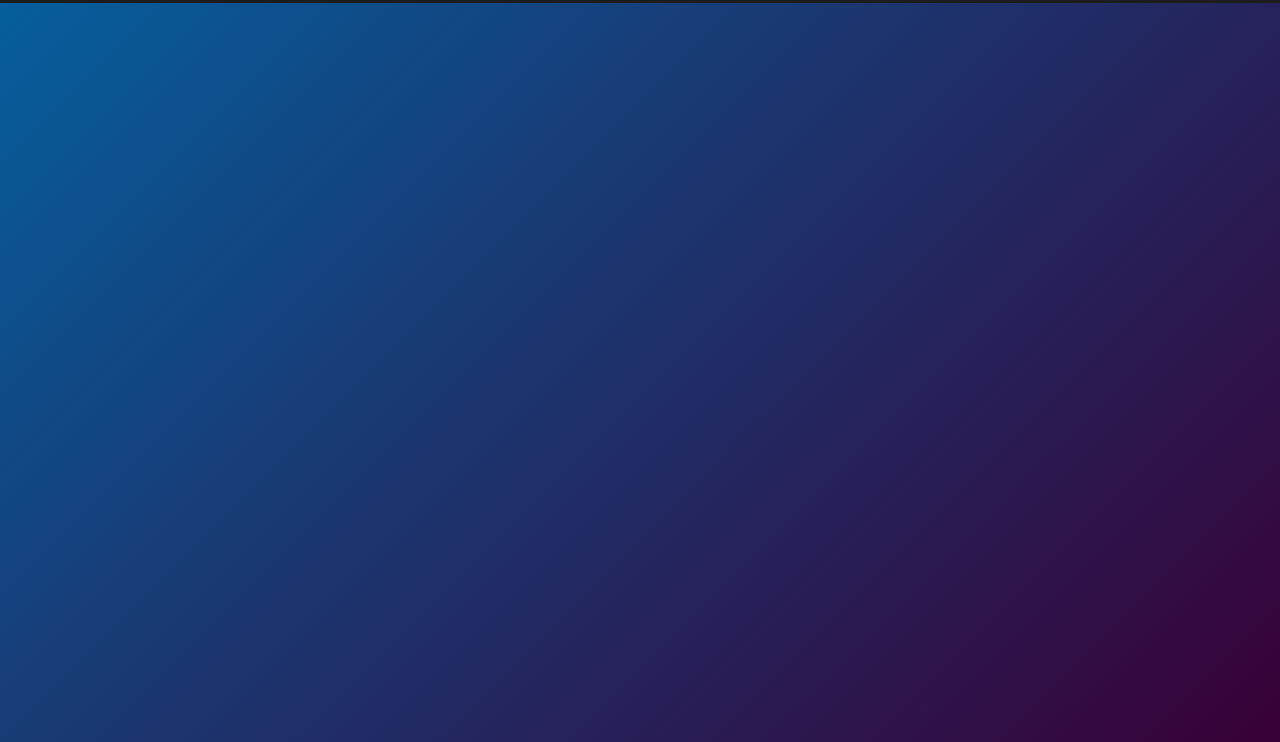
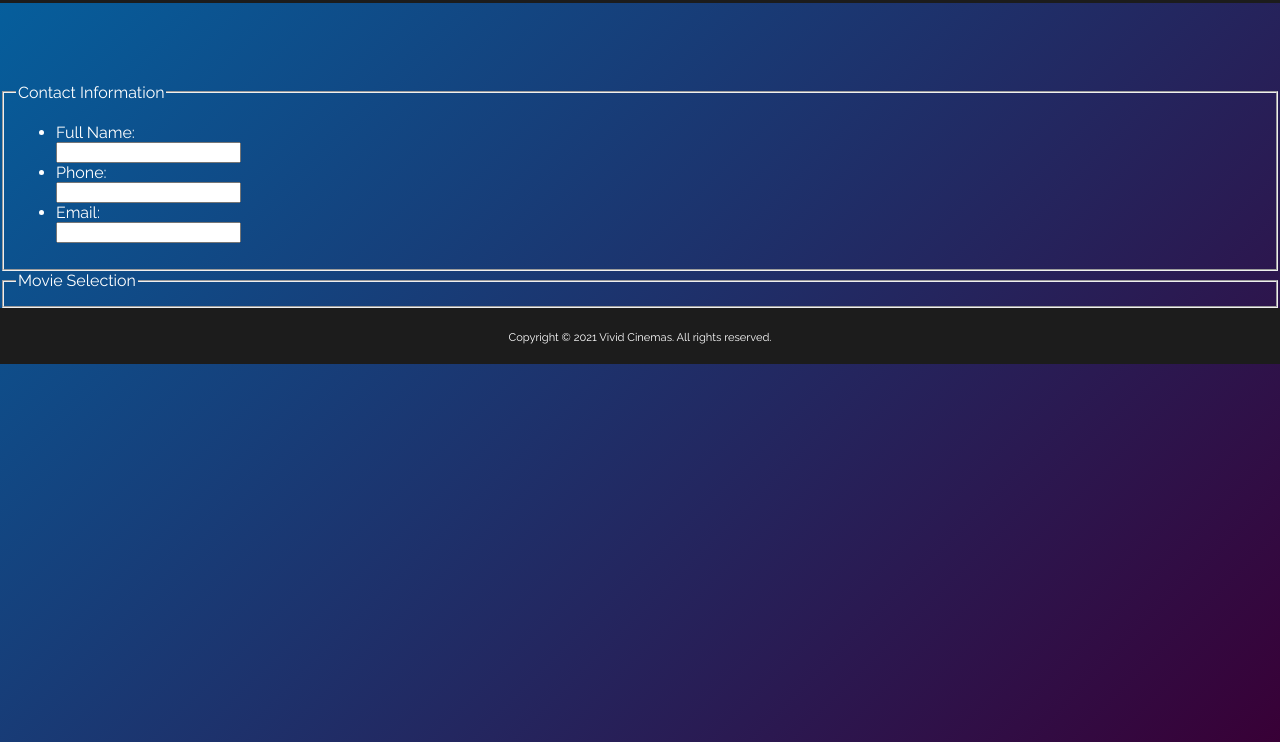
Before and after one commit to arifh12/VividCinemas, a plain HTML site: page get-tickets.html in a window 1280 px wide. Shown: the part 58-800 px from the top of the page. Drawn offline with Linux system fonts and the light colour scheme; a web font is replaced by a local one.

Commit message:
Updated Get Tickets form page

```diff
--- a/get-tickets.html
+++ b/get-tickets.html
@@ -16,6 +16,30 @@
 <body onload="loadHeader(); loadFooter();">
     <header></header>
 
+    <form action="mailto:example@mail.com" method="POST">
+        <fieldset>
+            <legend>Contact Information</legend>
+            <ul>
+                <li>
+                    <label for="name">Full Name:</label><br>
+                    <input id="name" type="text" name="name">
+                </li>
+                <li>
+                    <label for="phone">Phone:</label><br>
+                    <input id="phone" type="tel" name="phone">
+                </li>
+                <li>
+                    <label for="email">Email:</label><br>
+                    <input id="email" type="email" name="email">
+                </li>
+            </ul>
+        </fieldset>
+
+        <fieldset>
+            <legend>Movie Selection</legend>
+
+        </fieldset>
+    </form>
 
     <footer></footer>
 </body>
--- a/styles/main-styles.css
+++ b/styles/main-styles.css
@@ -27,8 +27,8 @@ h1, h2 {
 
 /* header styles */
 header {
-    position: fixed;
-    width: 100%;
+    position: sticky;
+    top: 0;
     background-color: var(--header-footer-color);
     display: flex;
     flex-direction: column;
@@ -78,12 +78,23 @@ header button:active, .nav-links:active {
     background-color: var(--secondary-logo-color);
 }
 
+/* footer styles */
+footer {
+    margin: 0;
+    padding: .5em;
+    text-align: center;
+    font-size: smaller;
+    background-color: var(--header-footer-color);
+}
+
+/* ==================================
+    Home Page
+   ================================== */
 /* welcome section styles */
 #welcome {
     text-align: center;
     border-bottom: 2px white solid;
-    margin: 0 .5em 2em;
-    padding-top: 5em;
+    margin: 2em .5em;
 }
 #welcome p {
     font-style: italic;
@@ -107,14 +118,14 @@ h1 {
     font-size: smaller;
 }
 
-/* footer styles */
-footer {
-    margin: 0;
-    padding: .5em;
-    text-align: center;
-    font-size: smaller;
-    background-color: var(--header-footer-color);
+/* ==================================
+    Get Tickets
+   ================================== */
+/* form styles */
+form {
+    padding-top: 5em;
 }
+
 @media screen and (min-width: 480px) {
     h1 {
         letter-spacing: .2em;
```
Also changed, not shown: images/2021-movies-poster.jpg (deleted), images/movie-poster.jpg.
